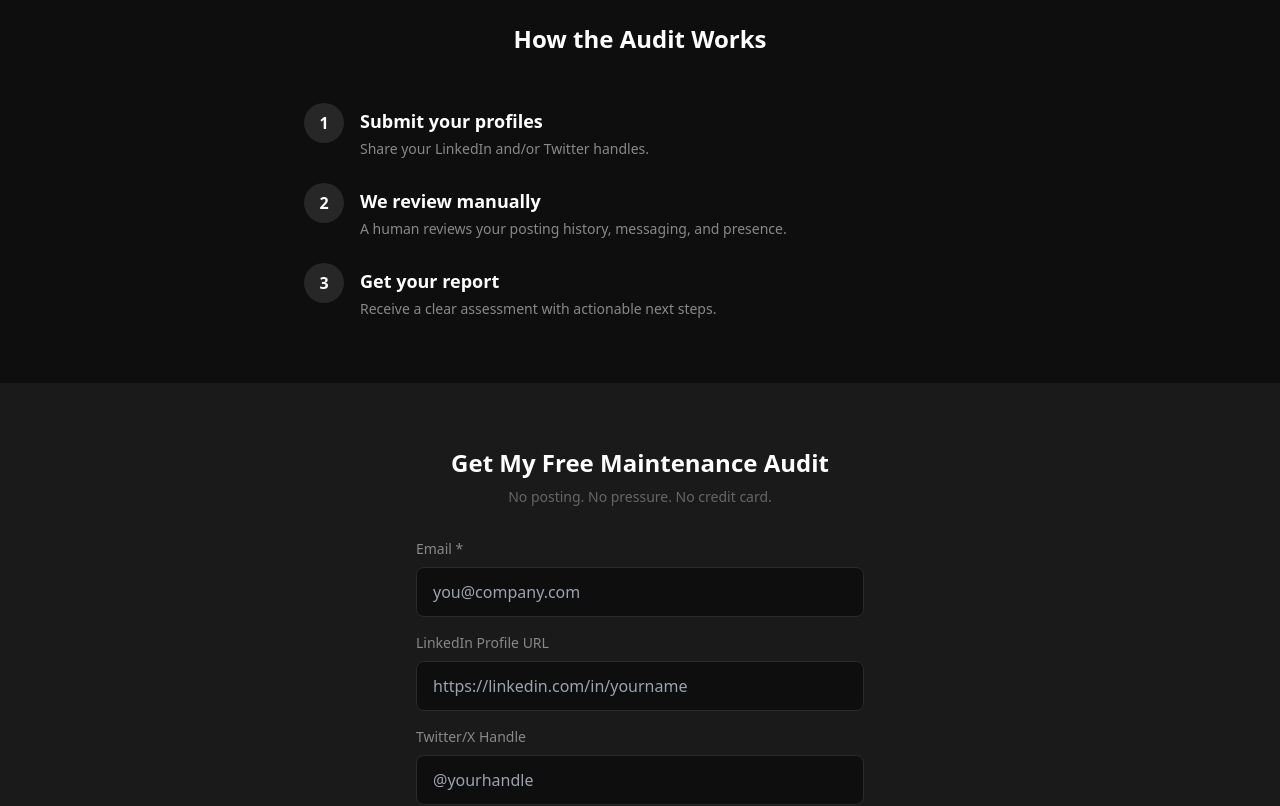
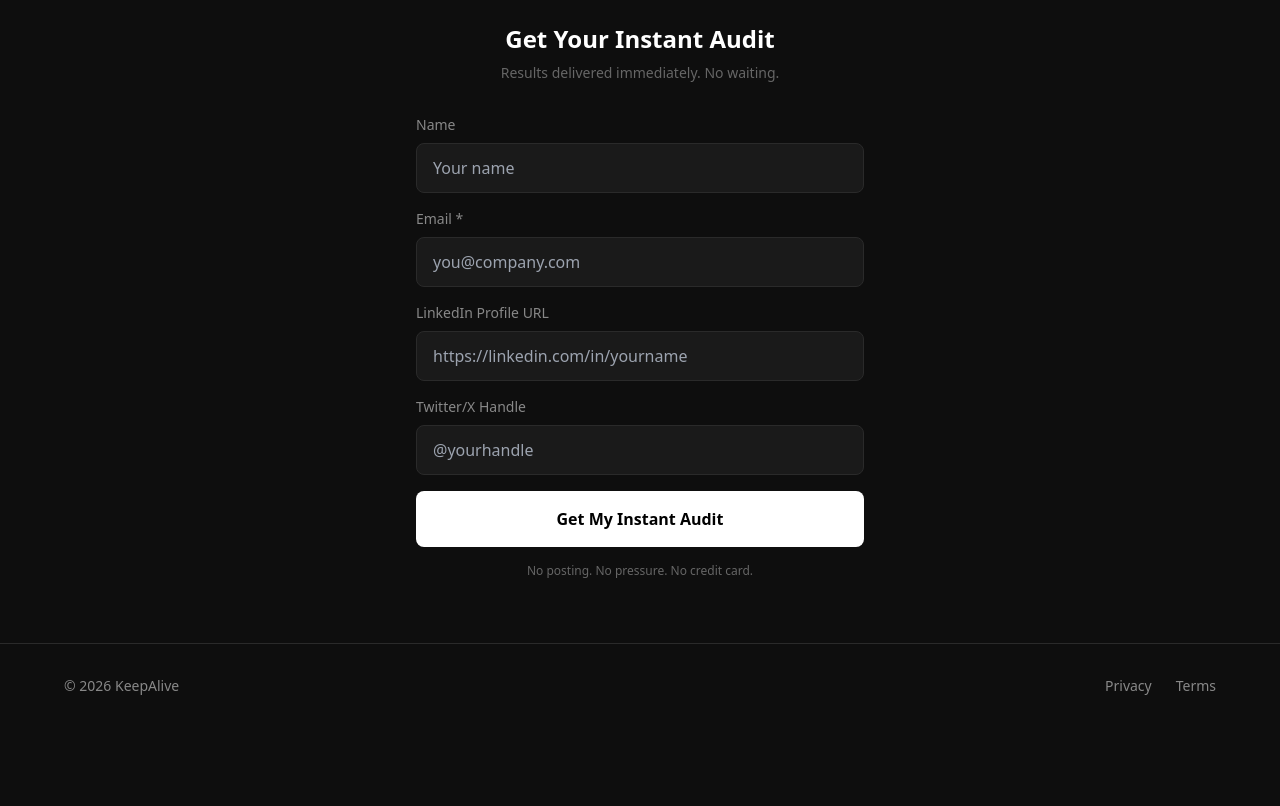
Before and after one commit to Eddiebm/MFS-Autopilot, a React (Vite) app: page /maintenance-audit in a window 1280 px wide. Shown: the part 820-1626 px from the top of the page. After the commit the page ends 1548 px from the top, so only its background shows below. Built offline with nearby package versions, Linux system fonts and the light colour scheme.

Commit message:
Add instant maintenance audit with automated analysis

```diff
--- a/src/pages/MaintenanceAudit.tsx
+++ b/src/pages/MaintenanceAudit.tsx
@@ -1,6 +1,6 @@
 import { Link } from 'react-router-dom';
 import { useState } from 'react';
-import { CheckCircle, AlertTriangle, FileText, Shield } from 'lucide-react';
+import { CheckCircle, AlertTriangle, FileText, Shield, Calendar, ArrowRight, Loader2 } from 'lucide-react';
 import { supabase } from '../lib/supabase';
 
 const auditIncludes = [
@@ -21,47 +21,89 @@ const auditIncludes = [
   },
 ];
 
-const auditProcess = [
-  {
-    step: 1,
-    title: 'Submit your profiles',
-    description: 'Share your LinkedIn and/or Twitter handles.',
-  },
-  {
-    step: 2,
-    title: 'We review manually',
-    description: 'A human reviews your posting history, messaging, and presence.',
-  },
-  {
-    step: 3,
-    title: 'Get your report',
-    description: 'Receive a clear assessment with actionable next steps.',
-  },
-];
+interface AuditResult {
+  overall_score: number;
+  platforms: {
+    twitter?: {
+      platform: string;
+      username: string;
+      score: number;
+      issues: string[];
+      recommendations: string[];
+    };
+    linkedin?: {
+      platform: string;
+      score: number;
+      issues: string[];
+      recommendations: string[];
+    };
+  };
+  recommendations: string[];
+  seven_day_plan: { day: number; action: string }[];
+}
 
 export function MaintenanceAudit() {
   const [email, setEmail] = useState('');
+  const [name, setName] = useState('');
   const [linkedin, setLinkedin] = useState('');
   const [twitter, setTwitter] = useState('');
-  const [submitted, setSubmitted] = useState(false);
+  const [auditResult, setAuditResult] = useState<AuditResult | null>(null);
   const [loading, setLoading] = useState(false);
+  const [error, setError] = useState('');
 
   const handleSubmit = async (e: React.FormEvent) => {
     e.preventDefault();
-    if (!email) return;
+    if (!email || (!linkedin && !twitter)) {
+      setError('Please provide at least one social profile');
+      return;
+    }
 
     setLoading(true);
+    setError('');
+
     try {
+      // Save lead
       await supabase.from('mfs_leads').insert({
         email,
         source: 'maintenance-audit',
-        metadata: { linkedin, twitter },
+        metadata: { linkedin, twitter, name },
       });
-      setSubmitted(true);
+
+      // Call audit function
+      const response = await fetch('https://rzhpydydecvakrtwwxfl.supabase.co/functions/v1/maintenance-audit', {
+        method: 'POST',
+        headers: { 'Content-Type': 'application/json' },
+        body: JSON.stringify({
+          email,
+          name,
+          linkedin_url: linkedin,
+          twitter_username: twitter,
+        }),
+      });
+
+      const data = await response.json();
+      if (data.success) {
+        setAuditResult(data.audit);
+      } else {
+        setError('Failed to generate audit. Please try again.');
+      }
     } catch (err) {
       console.error(err);
+      setError('Something went wrong. Please try again.');
     }
     setLoading(false);
+  };
+
+  const getScoreColor = (score: number) => {
+    if (score >= 70) return 'text-green-400';
+    if (score >= 50) return 'text-yellow-400';
+    return 'text-red-400';
+  };
+
+  const getScoreLabel = (score: number) => {
+    if (score >= 70) return 'Good';
+    if (score >= 50) return 'Needs Attention';
+    return 'Critical';
   };
 
   return (
@@ -83,6 +125,134 @@ export function MaintenanceAudit() {
         </div>
       </nav>
 
+      {auditResult ? (
+        /* Audit Results */
+        <div className="px-6 py-12">
+          <div className="max-w-3xl mx-auto">
+            {/* Score Header */}
+            <div className="text-center mb-12">
+              <h1 className="text-3xl font-bold text-white mb-4">Your Maintenance Audit</h1>
+              <div className="inline-flex items-center gap-4 bg-[#1a1a1a] border border-[#2a2a2a] rounded-2xl px-8 py-6">
+                <div className="text-center">
+                  <div className={`text-5xl font-bold ${getScoreColor(auditResult.overall_score)}`}>
+                    {auditResult.overall_score}
+                  </div>
+                  <div className="text-[#888] text-sm mt-1">Overall Score</div>
+                </div>
+                <div className="w-px h-12 bg-[#2a2a2a]" />
+                <div className={`text-lg font-medium ${getScoreColor(auditResult.overall_score)}`}>
+                  {getScoreLabel(auditResult.overall_score)}
+                </div>
+              </div>
+            </div>
+
+            {/* Platform Analysis */}
+            <div className="grid md:grid-cols-2 gap-6 mb-12">
+              {auditResult.platforms.twitter && (
+                <div className="bg-[#1a1a1a] border border-[#2a2a2a] rounded-xl p-6">
+                  <div className="flex items-center gap-3 mb-4">
+                    <div className="w-10 h-10 bg-blue-500/20 rounded-lg flex items-center justify-center">
+                      <span className="text-blue-400 font-bold">X</span>
+                    </div>
+                    <div>
+                      <h3 className="text-white font-semibold">Twitter/X</h3>
+                      <p className="text-[#888] text-sm">@{auditResult.platforms.twitter.username}</p>
+                    </div>
+                    <div className={`ml-auto text-2xl font-bold ${getScoreColor(auditResult.platforms.twitter.score)}`}>
+                      {auditResult.platforms.twitter.score}
+                    </div>
+                  </div>
+                  <div className="space-y-2">
+                    {auditResult.platforms.twitter.issues.map((issue, i) => (
+                      <div key={i} className="flex items-start gap-2 text-sm">
+                        <AlertTriangle size={14} className="text-yellow-400 mt-0.5 flex-shrink-0" />
+                        <span className="text-[#888]">{issue}</span>
+                      </div>
+                    ))}
+                  </div>
+                </div>
+              )}
+
+              {auditResult.platforms.linkedin && (
+                <div className="bg-[#1a1a1a] border border-[#2a2a2a] rounded-xl p-6">
+                  <div className="flex items-center gap-3 mb-4">
+                    <div className="w-10 h-10 bg-blue-600/20 rounded-lg flex items-center justify-center">
+                      <span className="text-blue-400 font-bold">in</span>
+                    </div>
+                    <div>
+                      <h3 className="text-white font-semibold">LinkedIn</h3>
+                      <p className="text-[#888] text-sm">Profile</p>
+                    </div>
+                    <div className={`ml-auto text-2xl font-bold ${getScoreColor(auditResult.platforms.linkedin.score)}`}>
+                      {auditResult.platforms.linkedin.score}
+                    </div>
+                  </div>
+                  <div className="space-y-2">
+                    {auditResult.platforms.linkedin.issues.map((issue, i) => (
+                      <div key={i} className="flex items-start gap-2 text-sm">
+                        <AlertTriangle size={14} className="text-yellow-400 mt-0.5 flex-shrink-0" />
+                        <span className="text-[#888]">{issue}</span>
+                      </div>
+                    ))}
+                  </div>
+                </div>
+              )}
+            </div>
+
+            {/* Recommendations */}
+            <div className="bg-[#1a1a1a] border border-[#2a2a2a] rounded-xl p-6 mb-12">
+              <h3 className="text-xl font-bold text-white mb-4 flex items-center gap-2">
+                <FileText size={20} />
+                Recommendations
+              </h3>
+              <div className="space-y-3">
+                {auditResult.recommendations.map((rec, i) => (
+                  <div key={i} className="flex items-start gap-3">
+                    <ArrowRight size={16} className="text-white mt-0.5 flex-shrink-0" />
+                    <span className="text-[#e0e0e0]">{rec}</span>
+                  </div>
+                ))}
+              </div>
+            </div>
+
+            {/* 7-Day Plan */}
+            <div className="bg-gradient-to-br from-[#1a1a1a] to-[#0e0e0e] border border-[#2a2a2a] rounded-xl p-6 mb-12">
+              <h3 className="text-xl font-bold text-white mb-6 flex items-center gap-2">
+                <Calendar size={20} />
+                Your 7-Day Maintenance Plan
+              </h3>
+              <div className="space-y-4">
+                {auditResult.seven_day_plan.map(({ day, action }) => (
+                  <div key={day} className="flex gap-4 items-start">
+                    <div className="w-8 h-8 bg-white/10 rounded-full flex items-center justify-center flex-shrink-0">
+                      <span className="text-white text-sm font-bold">{day}</span>
+                    </div>
+                    <div className="pt-1">
+                      <span className="text-[#e0e0e0]">{action}</span>
+                    </div>
+                  </div>
+                ))}
+              </div>
+            </div>
+
+            {/* CTA */}
+            <div className="text-center bg-[#1a1a1a] border border-[#2a2a2a] rounded-xl p-8">
+              <h3 className="text-2xl font-bold text-white mb-2">Let Us Handle Your Maintenance</h3>
+              <p className="text-[#888] mb-6">
+                Don't have time to execute this plan? KeepAlive does it all for you, running quietly in the background.
+              </p>
+              <Link
+                to="/signup"
+                className="inline-flex items-center gap-2 px-6 py-3 bg-white text-black font-semibold rounded-lg hover:bg-gray-200 transition-colors"
+              >
+                Start Free Trial
+                <ArrowRight size={18} />
+              </Link>
+            </div>
+          </div>
+        </div>
+      ) : (
+        <>
           {/* Hero */}
           <section className="px-6 py-20 text-center">
             <div className="max-w-2xl mx-auto">
@@ -115,50 +285,31 @@ export function MaintenanceAudit() {
             </div>
           </section>
 
-      {/* How It Works */}
+          {/* Form */}
           <section className="px-6 py-16">
-        <div className="max-w-2xl mx-auto">
-          <h2 className="text-2xl font-bold text-white text-center mb-12">
-            How the Audit Works
-          </h2>
-          <div className="space-y-6">
-            {auditProcess.map(({ step, title, description }) => (
-              <div key={step} className="flex gap-4 items-start">
-                <div className="w-10 h-10 bg-white/10 rounded-full flex items-center justify-center flex-shrink-0">
-                  <span className="text-white font-bold">{step}</span>
-                </div>
-                <div className="pt-1">
-                  <h3 className="text-lg font-semibold text-white mb-1">{title}</h3>
-                  <p className="text-[#888] text-sm">{description}</p>
-                </div>
-              </div>
-            ))}
-          </div>
-        </div>
-      </section>
-
-      {/* Form */}
-      <section className="px-6 py-16 bg-[#1a1a1a]">
             <div className="max-w-md mx-auto">
-          {submitted ? (
-            <div className="text-center">
-              <div className="w-16 h-16 bg-green-500/20 rounded-full flex items-center justify-center mx-auto mb-4">
-                <CheckCircle size={32} className="text-green-400" />
-              </div>
-              <h3 className="text-2xl font-bold text-white mb-2">Request Received</h3>
-              <p className="text-[#888]">
-                We'll review your profiles and send your maintenance audit within 48 hours.
-              </p>
-            </div>
-          ) : (
-            <>
               <h2 className="text-2xl font-bold text-white text-center mb-2">
-                Get My Free Maintenance Audit
+                Get Your Instant Audit
               </h2>
               <p className="text-[#666] text-center text-sm mb-8">
-                No posting. No pressure. No credit card.
+                Results delivered immediately. No waiting.
               </p>
+              {error && (
+                <div className="bg-red-500/10 border border-red-500/30 rounded-lg p-3 mb-4 text-red-400 text-sm text-center">
+                  {error}
+                </div>
+              )}
               <form onSubmit={handleSubmit} className="space-y-4">
+                <div>
+                  <label className="block text-[#888] text-sm mb-2">Name</label>
+                  <input
+                    type="text"
+                    value={name}
+                    onChange={(e) => setName(e.target.value)}
+                    className="w-full px-4 py-3 bg-[#1a1a1a] border border-[#2a2a2a] rounded-lg text-white focus:outline-none focus:border-white/50"
+                    placeholder="Your name"
+                  />
+                </div>
                 <div>
                   <label className="block text-[#888] text-sm mb-2">Email *</label>
                   <input
@@ -166,7 +317,7 @@ export function MaintenanceAudit() {
                     value={email}
                     onChange={(e) => setEmail(e.target.value)}
                     required
-                    className="w-full px-4 py-3 bg-[#0e0e0e] border border-[#2a2a2a] rounded-lg text-white focus:outline-none focus:border-white/50"
+                    className="w-full px-4 py-3 bg-[#1a1a1a] border border-[#2a2a2a] rounded-lg text-white focus:outline-none focus:border-white/50"
                     placeholder="you@company.com"
                   />
                 </div>
@@ -176,7 +327,7 @@ export function MaintenanceAudit() {
                     type="url"
                     value={linkedin}
                     onChange={(e) => setLinkedin(e.target.value)}
-                    className="w-full px-4 py-3 bg-[#0e0e0e] border border-[#2a2a2a] rounded-lg text-white focus:outline-none focus:border-white/50"
+                    className="w-full px-4 py-3 bg-[#1a1a1a] border border-[#2a2a2a] rounded-lg text-white focus:outline-none focus:border-white/50"
                     placeholder="https://linkedin.com/in/yourname"
                   />
                 </div>
@@ -186,31 +337,32 @@ export function MaintenanceAudit() {
                     type="text"
                     value={twitter}
                     onChange={(e) => setTwitter(e.target.value)}
-                    className="w-full px-4 py-3 bg-[#0e0e0e] border border-[#2a2a2a] rounded-lg text-white focus:outline-none focus:border-white/50"
+                    className="w-full px-4 py-3 bg-[#1a1a1a] border border-[#2a2a2a] rounded-lg text-white focus:outline-none focus:border-white/50"
                     placeholder="@yourhandle"
                   />
                 </div>
                 <button
                   type="submit"
                   disabled={loading}
-                  className="w-full py-4 bg-white text-black font-semibold rounded-lg hover:bg-gray-200 transition-colors disabled:opacity-50"
+                  className="w-full py-4 bg-white text-black font-semibold rounded-lg hover:bg-gray-200 transition-colors disabled:opacity-50 flex items-center justify-center gap-2"
                 >
-                  {loading ? 'Submitting...' : 'Get My Free Maintenance Audit'}
+                  {loading ? (
+                    <>
+                      <Loader2 size={20} className="animate-spin" />
+                      Generating Audit...
+                    </>
+                  ) : (
+                    'Get My Instant Audit'
+                  )}
                 </button>
               </form>
-            </>
-          )}
-        </div>
-      </section>
-
-      {/* Reassurance */}
-      <section className="px-6 py-12">
-        <div className="max-w-2xl mx-auto text-center">
-          <p className="text-[#666] text-sm">
-            We won't post anything. We won't pressure you. This is just a helpful assessment.
+              <p className="text-[#666] text-center text-xs mt-4">
+                No posting. No pressure. No credit card.
               </p>
             </div>
           </section>
+        </>
+      )}
 
       {/* Footer */}
       <footer className="px-6 py-8 border-t border-[#2a2a2a]">
```
Lines whose indentation alone changed are shown as unchanged.
